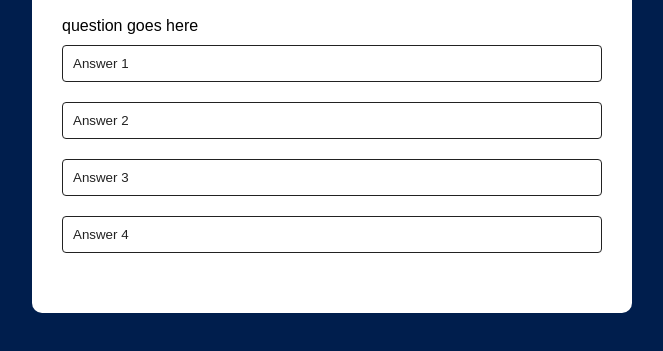
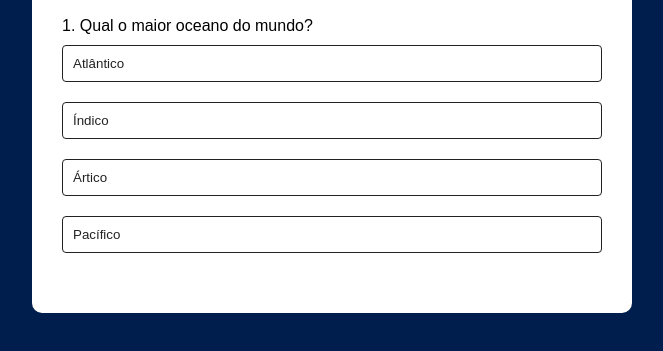
Before and after one commit to josephDcostaR/simple-quiz, a plain HTML site: page index.html in a window 1280 px wide. Shown: the part 193-544 px from the top of the page, without its empty margins (308-971 px from the left). Drawn offline with Linux system fonts and the light colour scheme.

Commit message:
Refatoracao Projeto

```diff
--- a/index.html
+++ b/index.html
@@ -5,7 +5,7 @@
     <meta name="viewport" content="width=device-width, initial-scale=1.0">
     <title>Simple-Quiz</title>
     <link rel="stylesheet" href="style.css">
-    <script type="module" src="script.js" defer></script>
+
 </head>
 <body>
     <div class="app">
@@ -22,5 +22,6 @@
         <button id="next-btn">Next</button>
     </div>
 
+    <script type="module" src="script.js" defer></script>
 </body>
 </html>
--- /dev/null
+++ b/questions.json
@@ -0,0 +1,182 @@
+[
+    {
+        "question": "Qual o maior oceano do mundo?",
+        "answers": [
+            {"text": "Atlântico", "correct": false},
+            {"text": "Índico", "correct": false},
+            {"text": "Ártico", "correct": false},
+            {"text": "Pacífico", "correct": true}
+        ]
+    },
+    {
+        "question": "Quem pintou a Mona Lisa?",
+        "answers": [
+            {"text": "Leonardo da Vinci", "correct": true},
+            {"text": "Michelangelo", "correct": false},
+            {"text": "Pablo Picasso", "correct": false},
+            {"text": "Vincent van Gogh", "correct": false}
+        ]
+    },
+    {
+        "question": "Qual é o planeta mais próximo do Sol?",
+        "answers": [
+            {"text": "Vênus", "correct": false},
+            {"text": "Marte", "correct": false},
+            {"text": "Terra", "correct": false},
+            {"text": "Mercúrio", "correct": true}
+        ]
+    },
+    {
+        "question": "Qual é a capital da França?",
+        "answers": [
+            {"text": "Londres", "correct": false},
+            {"text": "Paris", "correct": true},
+            {"text": "Roma", "correct": false},
+            {"text": "Berlim", "correct": false}
+        ]
+    },
+    {
+        "question": "Quem desenvolveu a teoria da relatividade?",
+        "answers": [
+            {"text": "Isaac Newton", "correct": false},
+            {"text": "Albert Einstein", "correct": true},
+            {"text": "Galileu Galilei", "correct": false},
+            {"text": "Nikola Tesla", "correct": false}
+        ]
+    },
+    {
+        "question": "Qual é a montanha mais alta do mundo?",
+        "answers": [
+            {"text": "K2", "correct": false},
+            {"text": "Everest", "correct": true},
+            {"text": "Kilimanjaro", "correct": false},
+            {"text": "Aconcágua", "correct": false}
+        ]
+    },
+    {
+        "question": "Qual é o maior país do mundo em área territorial?",
+        "answers": [
+            {"text": "Canadá", "correct": false},
+            {"text": "China", "correct": false},
+            {"text": "Estados Unidos", "correct": false},
+            {"text": "Rússia", "correct": true}
+        ]
+    },
+    {
+        "question": "Qual destes animais é um mamífero?",
+        "answers": [
+            {"text": "Cobra", "correct": false},
+            {"text": "Tubarão", "correct": false},
+            {"text": "Golfinho", "correct": true},
+            {"text": "Papagaio", "correct": false}
+        ]
+    },
+    {
+        "question": "Quem foi o primeiro homem a pisar na Lua?",
+        "answers": [
+            {"text": "Neil Armstrong", "correct": true},
+            {"text": "Buzz Aldrin", "correct": false},
+            {"text": "Yuri Gagarin", "correct": false},
+            {"text": "Alan Shepard", "correct": false}
+        ]
+    },
+    {
+        "question": "Qual é o idioma mais falado no mundo?",
+        "answers": [
+            {"text": "Inglês", "correct": false},
+            {"text": "Espanhol", "correct": false},
+            {"text": "Chinês mandarim", "correct": true},
+            {"text": "Hindi", "correct": false}
+        ]
+    },
+    {
+        "question": "Quantos lados tem um hexágono?",
+        "answers": [
+            {"text": "5", "correct": false},
+            {"text": "6", "correct": true},
+            {"text": "7", "correct": false},
+            {"text": "8", "correct": false}
+        ]
+    },
+    {
+        "question": "Qual é o rio mais longo do mundo?",
+        "answers": [
+            {"text": "Amazonas", "correct": true},
+            {"text": "Nilo", "correct": false},
+            {"text": "Yangtzé", "correct": false},
+            {"text": "Mississippi", "correct": false}
+        ]
+    },
+    {
+        "question": "Qual é a moeda oficial do Japão?",
+        "answers": [
+            {"text": "Won", "correct": false},
+            {"text": "Yen", "correct": true},
+            {"text": "Yuan", "correct": false},
+            {"text": "Baht", "correct": false}
+        ]
+    },
+    {
+        "question": "Em que continente fica o Deserto do Saara?",
+        "answers": [
+            {"text": "Ásia", "correct": false},
+            {"text": "África", "correct": true},
+            {"text": "América", "correct": false},
+            {"text": "Europa", "correct": false}
+        ]
+    },
+    {
+        "question": "Quem foi o autor de 'Dom Quixote'?",
+        "answers": [
+            {"text": "William Shakespeare", "correct": false},
+            {"text": "Miguel de Cervantes", "correct": true},
+            {"text": "Fernando Pessoa", "correct": false},
+            {"text": "Eça de Queiroz", "correct": false}
+        ]
+    },
+    {
+        "question": "Qual é o símbolo químico do ouro?",
+        "answers": [
+            {"text": "Au", "correct": true},
+            {"text": "Ag", "correct": false},
+            {"text": "Pb", "correct": false},
+            {"text": "Fe", "correct": false}
+        ]
+    },
+    {
+        "question": "Quantos segundos há em um minuto?",
+        "answers": [
+            {"text": "60", "correct": true},
+            {"text": "100", "correct": false},
+            {"text": "90", "correct": false},
+            {"text": "45", "correct": false}
+        ]
+    },
+    {
+        "question": "Qual é o maior deserto do mundo?",
+        "answers": [
+            {"text": "Saara", "correct": false},
+            {"text": "Antártico", "correct": true},
+            {"text": "Kalahari", "correct": false},
+            {"text": "Gobi", "correct": false}
+        ]
+    },
+    {
+        "question": "Qual é a fórmula química da água?",
+        "answers": [
+            {"text": "H2O", "correct": true},
+            {"text": "CO2", "correct": false},
+            {"text": "O2", "correct": false},
+            {"text": "NaCl", "correct": false}
+        ]
+    },
+    {
+        "question": "Qual é a capital do Canadá?",
+        "answers": [
+            {"text": "Toronto", "correct": false},
+            {"text": "Vancouver", "correct": false},
+            {"text": "Montreal", "correct": false},
+            {"text": "Ottawa", "correct": true}
+        ]
+    }
+]
--- a/script.js
+++ b/script.js
@@ -1,49 +1,17 @@
-import { questions } from "./questions";
+let questions = [];
 
-// const questions = [
-//     {
-//         question: "Qual o animal com o maior comprimento na Terra ?",
-//         answers: [
-//             {text: "Tubarrão", correct: false},
-//             {text: "Baleia Azul", correct: true},
-//             {text: "Elefante", correct: false},
-//             {text: "Girrafa", correct: false},
-//         ]
-//     },
-//     {
-//         question: "Qual planeta é conhecido como o Planeta Vermelho?",
-//         answers: [
-//             {text: "Vênus", correct: false},
-//             {text: "Marte", correct: true},
-//             {text: "Júpiter", correct: false},
-//             {text: "Saturno", correct: false},
-//         ]
-//     },
-//     {
-//         question: "Quem escreveu a peça 'Romeu e Julieta'?",
-//         answers: [
-//             {text: "William Shakespeare", correct: true},
-//             {text: "Machado de Assis", correct: false},
-//             {text: "Carlos Drummond de Andrade", correct: false},
-//             {text: "Fernando Pessoa", correct: false},
-//         ]
-//     },
-//     {
-//         question: "Qual desses itens abaixo não é considerada uma linguagem de programação?",
-//         answers: [
-//             {text: "Python", correct: false},
-//             {text: "Cshap", correct: false},
-//             {text: "Java", correct: false},
-//             {text: "HTML", correct: true},
-//         ]
-//     }
+fetch('./questions.json')
+  .then(response => response.json())
+  .then(data => {
+    questions = data;
+    startQuiz();
+  })
+  .catch(err => console.error("Erro ao carregar perguntas:", err));
 
-// ];
 
 const questionElement = document.getElementById("question");
 const  answerButtons= document.getElementById("answer-buttons");
 const nextButton = document.getElementById("next-btn");
-
 
 let currentquestionIndex = 0;
 let score = 0;
--- a/style.css
+++ b/style.css
@@ -1,3 +1,4 @@
+/* Estilo base - Desktop */
 *{
     margin: 0;
     padding: 0;
@@ -80,3 +81,45 @@ body{
 .incorrect {
     background: #ff9393;
 }
+
+/* Responsividade - Tablet */
+@media (max-width: 768px) {
+    .app {
+        padding: 20px;
+        margin: 50px auto 0;
+    }
+
+    .app h1 {
+        font-size: 20px;
+    }
+
+    .quiz h2 {
+        font-size: 16px;
+    }
+}
+
+
+/* Responsividade - Celular */
+@media (max-width: 480px) {
+    .app {
+        padding: 15px;
+        margin: 30px auto 0;
+    }
+
+    .app h1 {
+        font-size: 18px;
+    }
+
+    .quiz h2 {
+        font-size: 14px;
+    }
+
+    .btn {
+        padding: 8px;
+        font-size: 14px;
+    }
+
+    #next-btn {
+        width: 100%;
+    }
+}
```
Also changed, not shown: questions.js (deleted, +0 -41 lines), 1 other file.
